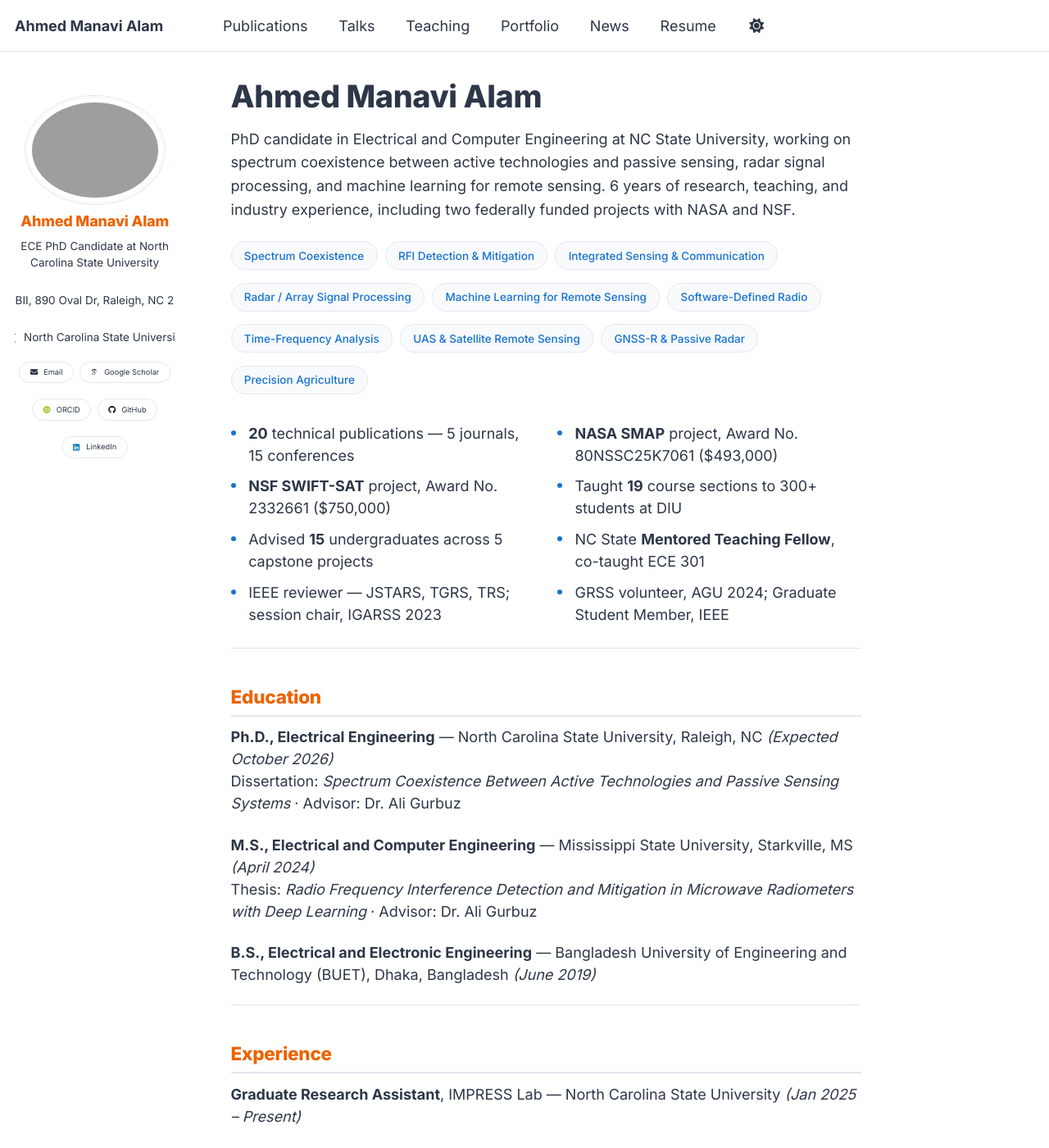
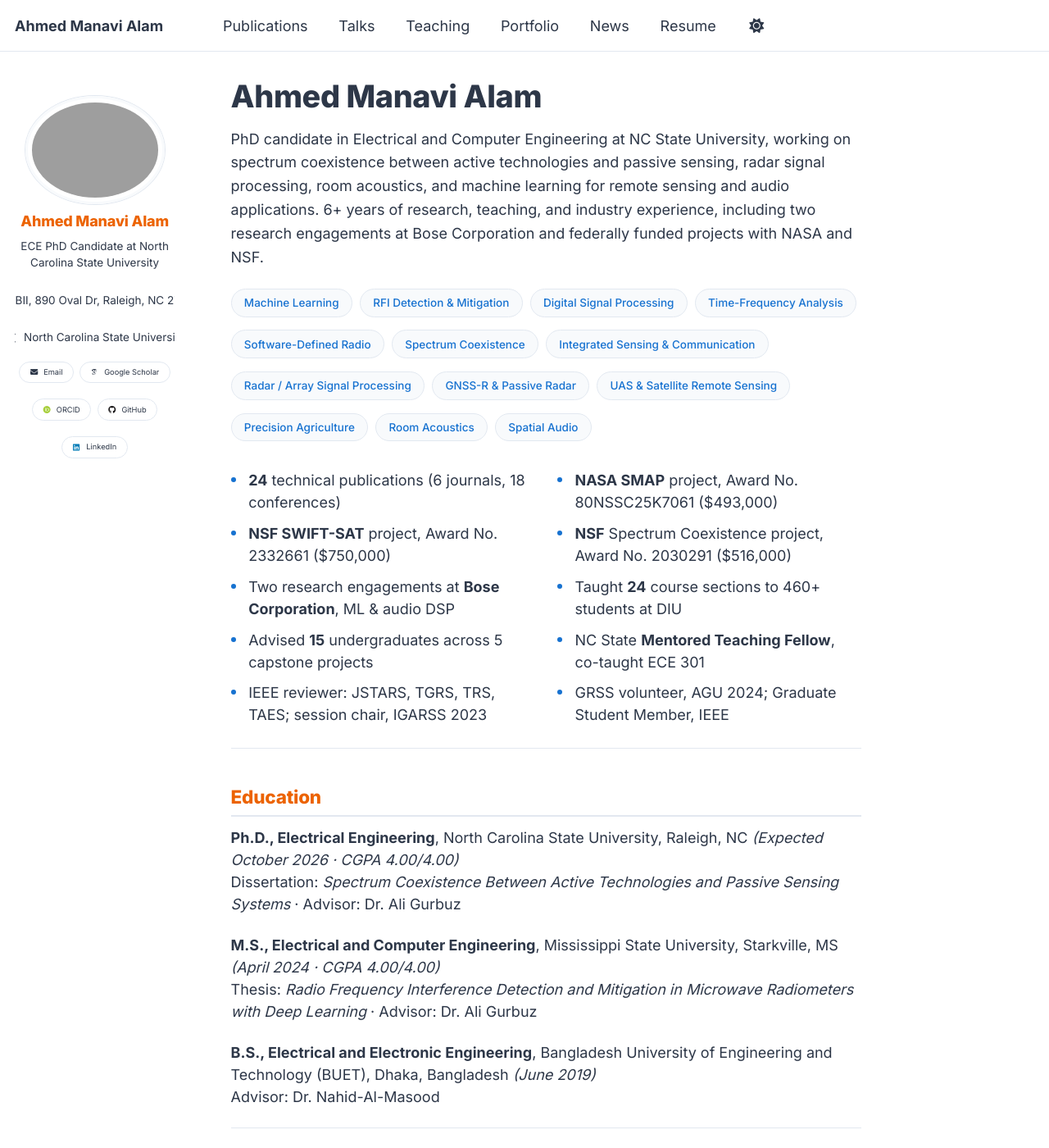
Before and after one commit to ahmed-manavi/ahmed-manavi.github.io, a Jekyll site: the page built from _pages/about.md, in a window 1280 px wide and 1400 px high. Shown: the whole window at 82% size. Built offline with Jekyll 4.4.1, drawn with Linux system fonts in a browser that asks for light colours; some web fonts are replaced; some of the changed text lies outside the part shown.

Commit message:
Remove em dashes site-wide; sync About page with updated resume
- Replace every em dash in site content (about.md, one portfolio
  entry, two blog posts) with commas/colons/parentheses, per style
  preference. Also stripped a stray AI-citation artifact left in
  the precision-ag portfolio body.
- Reconcile the About page with the latest resume: publication
  count 20->24 (6 journals/18 conferences), DIU teaching load
  19->24 sections/300+->460+ students, added the NSF spectrum
  coexistence grant (2030291, $516,000) and TAES to the IEEE
  reviewer list, added CGPA and BS advisor to Education, added the
  new Bose ML/DSP Research Engineering Intern role (May-Aug 2026)
  and closed out the NC State GRA end date (May 2026), fixed GRI
  internship dates to Jun-Aug 2023.
- Reordered/expanded the research tag list into the requested
  Machine Learning -> Digital Signal Processing -> Radar -> Room
  Acoustics/Spatial Audio grouping, adding Digital Signal
  Processing, Room Acoustics, and Spatial Audio tags to reflect
  the Bose audio work.
- Added a highlight for the two Bose Corporation research
  engagements.

Co-Authored-By: Claude Sonnet 5 <noreply@anthropic.com>

```diff
--- a/_pages/about.md
+++ b/_pages/about.md
@@ -8,30 +8,35 @@ redirect_from:
 ---
 
 <p class="lead">
-PhD candidate in Electrical and Computer Engineering at NC State University, working on spectrum coexistence between active technologies and passive sensing, radar signal processing, and machine learning for remote sensing. 6 years of research, teaching, and industry experience, including two federally funded projects with NASA and NSF.
+PhD candidate in Electrical and Computer Engineering at NC State University, working on spectrum coexistence between active technologies and passive sensing, radar signal processing, room acoustics, and machine learning for remote sensing and audio applications. 6+ years of research, teaching, and industry experience, including two research engagements at Bose Corporation and federally funded projects with NASA and NSF.
 </p>
 
 <ul class="tag-list">
+<li class="tag">Machine Learning</li>
+<li class="tag">RFI Detection &amp; Mitigation</li>
+<li class="tag">Digital Signal Processing</li>
+<li class="tag">Time-Frequency Analysis</li>
+<li class="tag">Software-Defined Radio</li>
 <li class="tag">Spectrum Coexistence</li>
-<li class="tag">RFI Detection &amp; Mitigation</li>
 <li class="tag">Integrated Sensing &amp; Communication</li>
 <li class="tag">Radar / Array Signal Processing</li>
-<li class="tag">Machine Learning for Remote Sensing</li>
-<li class="tag">Software-Defined Radio</li>
-<li class="tag">Time-Frequency Analysis</li>
+<li class="tag">GNSS-R &amp; Passive Radar</li>
 <li class="tag">UAS &amp; Satellite Remote Sensing</li>
-<li class="tag">GNSS-R &amp; Passive Radar</li>
 <li class="tag">Precision Agriculture</li>
+<li class="tag">Room Acoustics</li>
+<li class="tag">Spatial Audio</li>
 </ul>
 
 <ul class="highlight-list">
-<li><strong>20</strong> technical publications — 5 journals, 15 conferences</li>
+<li><strong>24</strong> technical publications (6 journals, 18 conferences)</li>
 <li><strong>NASA SMAP</strong> project, Award No. 80NSSC25K7061 ($493,000)</li>
 <li><strong>NSF SWIFT-SAT</strong> project, Award No. 2332661 ($750,000)</li>
-<li>Taught <strong>19</strong> course sections to 300+ students at DIU</li>
+<li><strong>NSF</strong> Spectrum Coexistence project, Award No. 2030291 ($516,000)</li>
+<li>Two research engagements at <strong>Bose Corporation</strong>, ML &amp; audio DSP</li>
+<li>Taught <strong>24</strong> course sections to 460+ students at DIU</li>
 <li>Advised <strong>15</strong> undergraduates across 5 capstone projects</li>
 <li>NC State <strong>Mentored Teaching Fellow</strong>, co-taught ECE 301</li>
-<li>IEEE reviewer — JSTARS, TGRS, TRS; session chair, IGARSS 2023</li>
+<li>IEEE reviewer: JSTARS, TGRS, TRS, TAES; session chair, IGARSS 2023</li>
 <li>GRSS volunteer, AGU 2024; Graduate Student Member, IEEE</li>
 </ul>
 
@@ -39,24 +44,27 @@ PhD candidate in Electrical and Computer Engineering at NC State University, wor
 
 ## Education
 
-**Ph.D., Electrical Engineering** — North Carolina State University, Raleigh, NC *(Expected October 2026)*
+**Ph.D., Electrical Engineering**, North Carolina State University, Raleigh, NC *(Expected October 2026 · CGPA 4.00/4.00)*
 Dissertation: *Spectrum Coexistence Between Active Technologies and Passive Sensing Systems* · Advisor: Dr. Ali Gurbuz
 
-**M.S., Electrical and Computer Engineering** — Mississippi State University, Starkville, MS *(April 2024)*
+**M.S., Electrical and Computer Engineering**, Mississippi State University, Starkville, MS *(April 2024 · CGPA 4.00/4.00)*
 Thesis: *Radio Frequency Interference Detection and Mitigation in Microwave Radiometers with Deep Learning* · Advisor: Dr. Ali Gurbuz
 
-**B.S., Electrical and Electronic Engineering** — Bangladesh University of Engineering and Technology (BUET), Dhaka, Bangladesh *(June 2019)*
+**B.S., Electrical and Electronic Engineering**, Bangladesh University of Engineering and Technology (BUET), Dhaka, Bangladesh *(June 2019)*
+Advisor: Dr. Nahid-Al-Masood
 
 ---
 
 ## Experience
 
-**Graduate Research Assistant**, IMPRESS Lab — North Carolina State University *(Jan 2025 – Present)*
+**Machine Learning and DSP Research Engineering Intern**, Bose Corporation, Framingham, MA *(May 2026 – Aug 2026)*
 
-**Audio ML & DSP Research Co-op** — Bose Corporation, Framingham, MA *(Jul 2024 – Dec 2024)*
+**Graduate Research Assistant**, IMPRESS Lab, North Carolina State University *(Jan 2025 – May 2026)*
 
-**Graduate Research Assistant**, IMPRESS Lab — Mississippi State University *(Aug 2021 – Jun 2024)*
+**Audio ML & DSP Research Co-op**, Bose Corporation, Framingham, MA *(Jul 2024 – Dec 2024)*
 
-**Machine Learning Intern**, GRI — High Performance Computing Collaboratory, Starkville, MS *(May 2023 – Jul 2023)*
+**Graduate Research Assistant**, IMPRESS Lab, Mississippi State University *(Aug 2021 – Jun 2024)*
 
-**Lecturer**, Electrical and Telecommunication Engineering — Daffodil International University, Dhaka, Bangladesh *(Sep 2019 – Jul 2021)*
+**Machine Learning Intern**, GRI, High Performance Computing Collaboratory, Starkville, MS *(Jun 2023 – Aug 2023)*
+
+**Lecturer**, Electrical and Telecommunication Engineering, Daffodil International University, Dhaka, Bangladesh *(Sep 2019 – Jul 2021)*
```
Also changed, not shown: _portfolio/8. precision ag.md (+3 -3 lines), _posts/2024-12-12-bose-coop-journey.md (+1 -1 lines), _posts/2025-07-01-phd-candidacy.md (+1 -1 lines).
